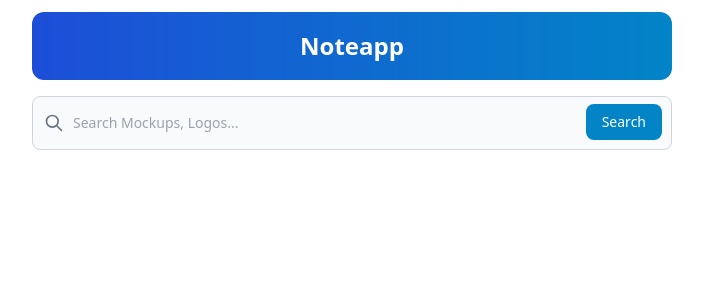
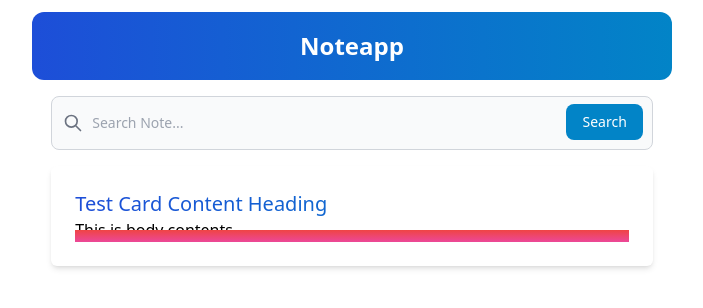
Before and after one commit to wibawasuyadnya/noteapp, an Angular app: page / in a window 1280 px wide. Shown: the top 308 px of the page, without its empty margins (288-991 px from the left). Built offline with nearby package versions, Linux system fonts and the light colour scheme.

Commit message:
add truncatuion effect on note

```diff
--- a/package.json
+++ b/package.json
@@ -18,6 +18,9 @@
     "@angular/platform-browser": "^15.0.0",
     "@angular/platform-browser-dynamic": "^15.0.0",
     "@angular/router": "^15.0.0",
+    "@fortawesome/angular-fontawesome": "^0.12.0",
+    "@fortawesome/fontawesome-svg-core": "^6.2.0",
+    "@fortawesome/free-solid-svg-icons": "^6.2.0",
     "rxjs": "~7.5.0",
     "tslib": "^2.3.0",
     "zone.js": "~0.12.0"
--- a/src/app/pages/main-layout/main-layout.component.html
+++ b/src/app/pages/main-layout/main-layout.component.html
@@ -1,6 +1,6 @@
 <div class="layout display-flex flex-col h-full overflow-hidden">
 
-    <div class="top-bar w-2/4 mt-3 rounded-xl flex-shrink-0 mx-auto h-[68px] bg-gradient-to-r from-blue-700 to-sky-600 flex flex-row justify-center items-center">
+    <div class="top-bar w-2/4 mt-3 rounded-xl flex mx-auto h-[68px] bg-gradient-to-r from-blue-700 to-sky-600 flex-row justify-center items-center">
         <h1 class="text-2xl text-white font-semibold">Noteapp</h1>
     </div>
 
--- /dev/null
+++ b/src/app/pages/note-card/note-card.component.html
@@ -0,0 +1,16 @@
+<div #container class="note-card-container group relative min-h-full mb-6 bg-white shadow-md hover:shadow-lg hover:cursor-pointer ease-out transition-shadow duration-200 rounded-md ">
+
+    <div class="note-card-content p-6">
+        <h1 class="text-xl font-medium bg-gradient-to-r from-blue-700 to-sky-600 text-transparent bg-clip-text ">Test Card Content Heading</h1>
+        <div class="relative max-h-[80px] overflow-hidden">
+            <p>This is body contents</p>
+
+            <div class="fade-out-truncation bottom-0 h-2/4 w-full absolute bg-gradient-to-b from-red-500 to-pink-500"></div>
+        </div>
+    </div>
+
+    <div class="absolute top-3 right-3 transition-opacity duration-200 ease-out opacity-0 hover:brightness-150 group-hover:opacity-100 group-hover:delay-300 ">
+        <fa-icon class="red-icon" [icon]="faXmark" [styles]="{color: 'red'}" size="lg"></fa-icon>
+    </div>
+
+</div>
--- /dev/null
+++ b/src/app/pages/note-card/note-card.component.ts
@@ -0,0 +1,12 @@
+import { Component } from '@angular/core';
+import { faXmark } from '@fortawesome/free-solid-svg-icons';
+
+
+@Component({
+  selector: 'app-note-card',
+  templateUrl: './note-card.component.html',
+  styleUrls: ['./note-card.component.css']
+})
+export class NoteCardComponent {
+  faXmark = faXmark;
+}
--- a/src/app/pages/notes-list/notes-list.component.html
+++ b/src/app/pages/notes-list/notes-list.component.html
@@ -1,16 +1,19 @@
-<div class="w-2/4 mx-auto pt-4">
+<div class="main-container w-[47%] mx-auto pt-4">
 
-    <div>
+    <div class="search-bar-container">
         <form>
             <label for="default-search" class="mb-2 text-sm font-medium text-gray-900 sr-only dark:text-white">Search</label>
             <div class="relative">
                 <div class="absolute inset-y-0 left-0 flex items-center pl-3 pointer-events-none">
                     <svg aria-hidden="true" class="w-5 h-5 text-gray-500 dark:text-gray-400" fill="none" stroke="currentColor" viewBox="0 0 24 24" xmlns="http://www.w3.org/2000/svg"><path stroke-linecap="round" stroke-linejoin="round" stroke-width="2" d="M21 21l-6-6m2-5a7 7 0 11-14 0 7 7 0 0114 0z"></path></svg>
                 </div>
-                <input type="search" id="default-search" class="block w-full p-4 pl-10 text-sm text-gray-900 border border-gray-300 rounded-lg bg-gray-50 focus:ring-blue-500 focus:border-blue-500 dark:bg-gray-700 dark:border-gray-600 dark:placeholder-gray-400 dark:text-white dark:focus:ring-blue-500 dark:focus:border-blue-500" placeholder="Search Mockups, Logos..." required>
+                <input type="search" id="default-search" class="block w-full p-4 pl-10 text-sm text-gray-900 border border-gray-300 rounded-lg bg-gray-50 focus:ring-blue-500 focus:border-blue-500 dark:bg-gray-700 dark:border-gray-600 dark:placeholder-gray-400 dark:text-white dark:focus:ring-blue-500 dark:focus:border-blue-500" placeholder="Search Note..." required>
                 <button type="submit" class="text-white absolute right-2.5 bottom-2.5 bg-sky-600 hover:bg-blue-700 focus:ring-4 focus:outline-none focus:ring-blue-300 font-medium rounded-lg text-sm px-4 py-2 dark:bg-blue-600 dark:hover:bg-blue-700 dark:focus:ring-blue-800">Search</button>
             </div>
         </form>
     </div>
 
+    <div class="notes-list mt-4">
+        <app-note-card></app-note-card>
+    </div>
 </div>
```
Also changed, not shown: src/app/app.module.ts (+6 -3 lines), src/app/pages/note-card/note-card.component.css (added), 2 other files (tests, documents, lock files or other folders).
